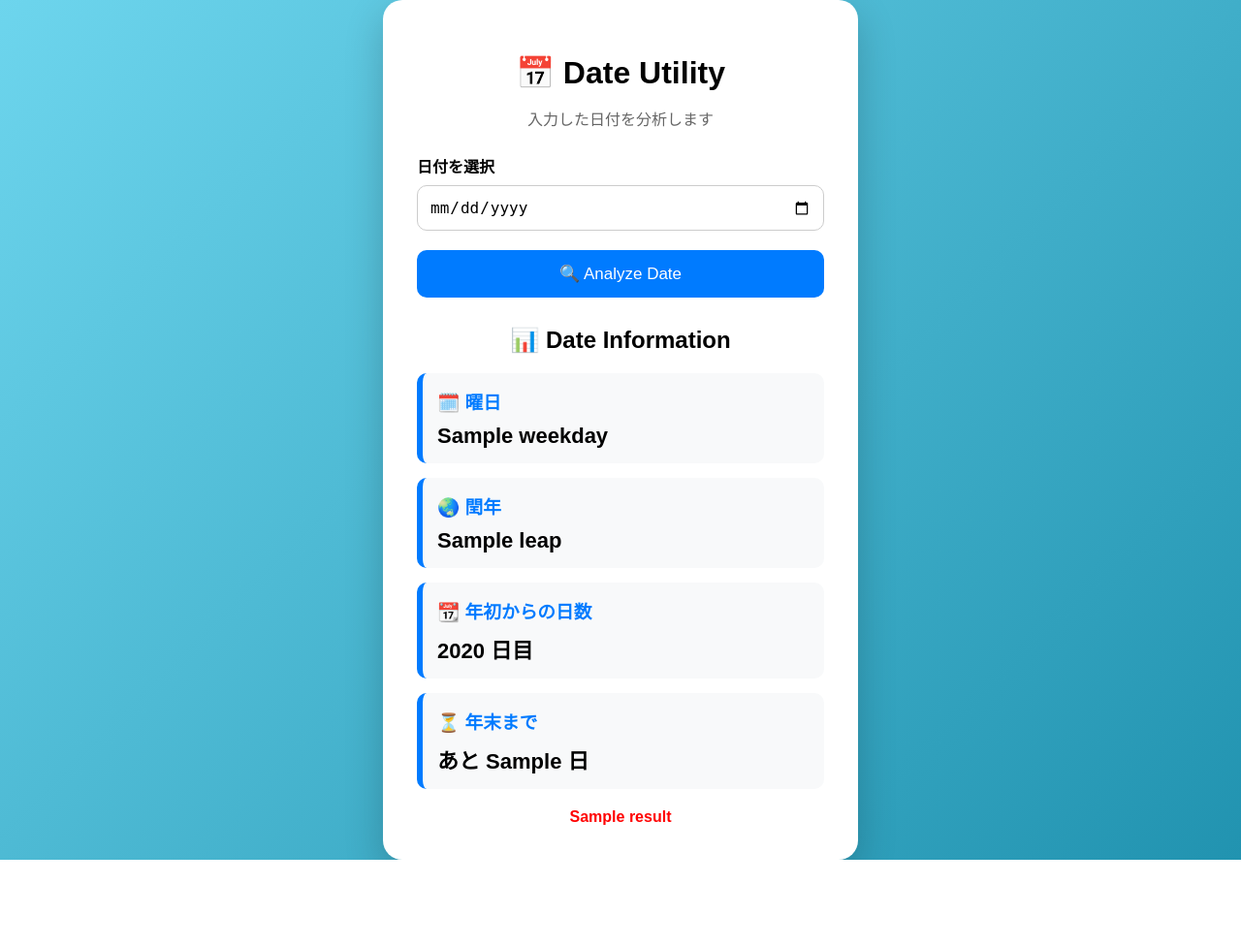
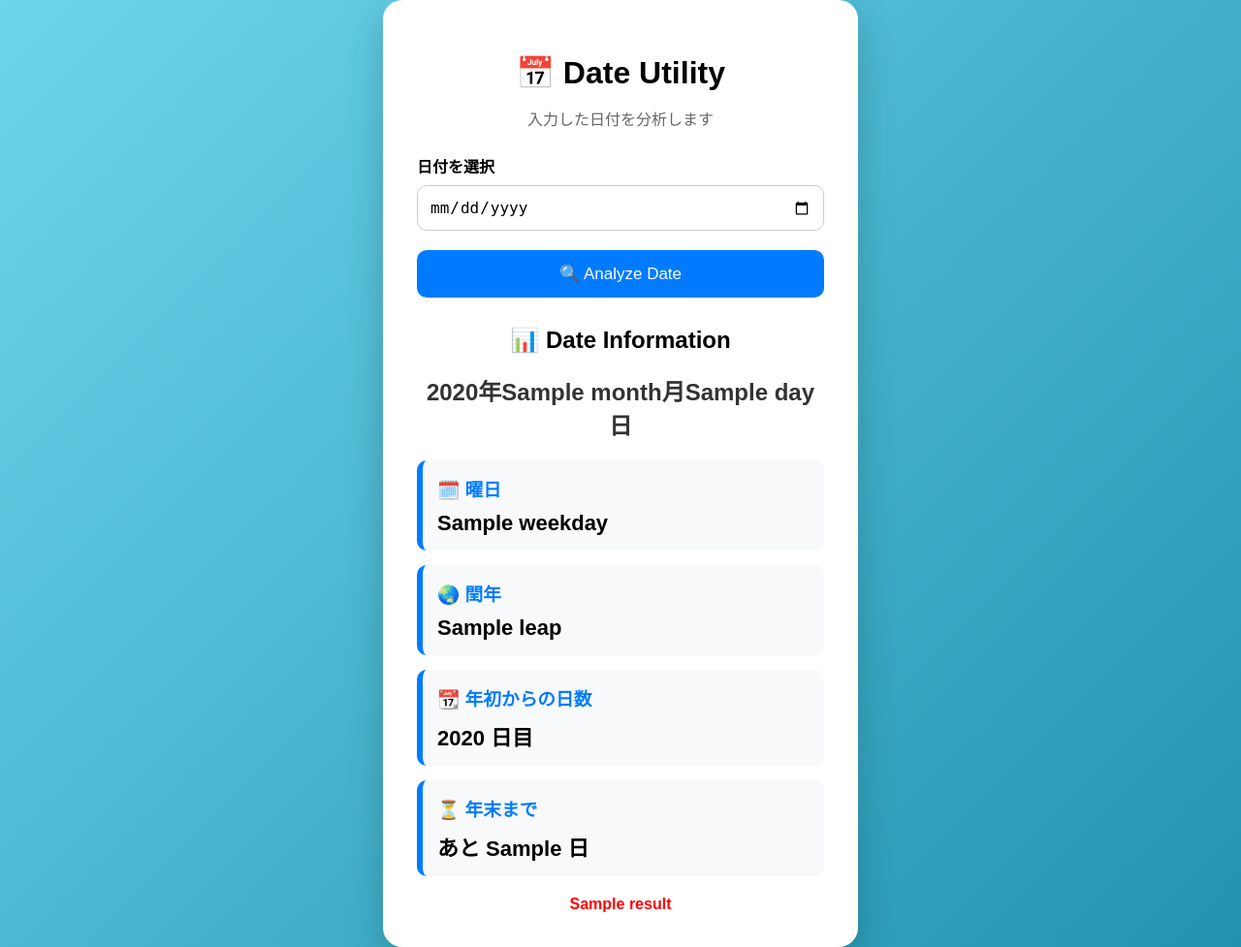
Before and after one commit to reku0412/Week-of-Day-Calculator, a Flask app: template templates/index.html in a window 1280 px wide. Shown: the whole page at 97% size. Before the commit the page ends 887 px from the top, so only its background shows below. Run offline with Flask 3, Linux system fonts and the light colour scheme; the template is opened without the code that fills it: most values are stand-ins (such as "Sample title", 1, 10 or a date in 2020).

Commit message:
Upgrade to Date Utility dashboard

```diff
--- a/app.py
+++ b/app.py
@@ -43,6 +43,10 @@ def remaining_days(year, month, day):
 def index():
 
     # 初期値
+    year = None
+    month = None
+    day = None
+
     weekday = ""
     leap_text = ""
     day_number = None
@@ -77,12 +81,15 @@ def index():
             result = "⚠️ 無効な日付です。"
 
     return render_template(
-        "index.html",
-        weekday=weekday,
-        leap=leap_text,
-        day_of_year=day_number,
-        remaining_days=remaining,
-        result=result,
-    )
+    "index.html",
+    year=year,
+    month=month,
+    day=day,
+    weekday=weekday,
+    leap=leap_text,
+    day_of_year=day_number,
+    remaining_days=remaining,
+    result=result,
+)
 if __name__ == "__main__":
     app.run(debug=True)
--- a/static/style.css
+++ b/static/style.css
@@ -104,6 +104,14 @@ button:hover{
 
 }
 
+.selected-date{
+    text-align: center;
+    font-size: 24px;
+    font-weight: bold;
+    margin-bottom: 20px;
+    color: #333;
+}
+
 .result{
 
     margin-top:30px;
--- a/templates/index.html
+++ b/templates/index.html
@@ -36,6 +36,10 @@
 
         <h2>📊 Date Information</h2>
 
+        <div class="selected-date">
+        {{ year }}年{{ month }}月{{ day }}日
+        </div>
+
         <div class="info-card">
             <h3>🗓️ 曜日</h3>
             <p>{{ weekday }}</p>
```
